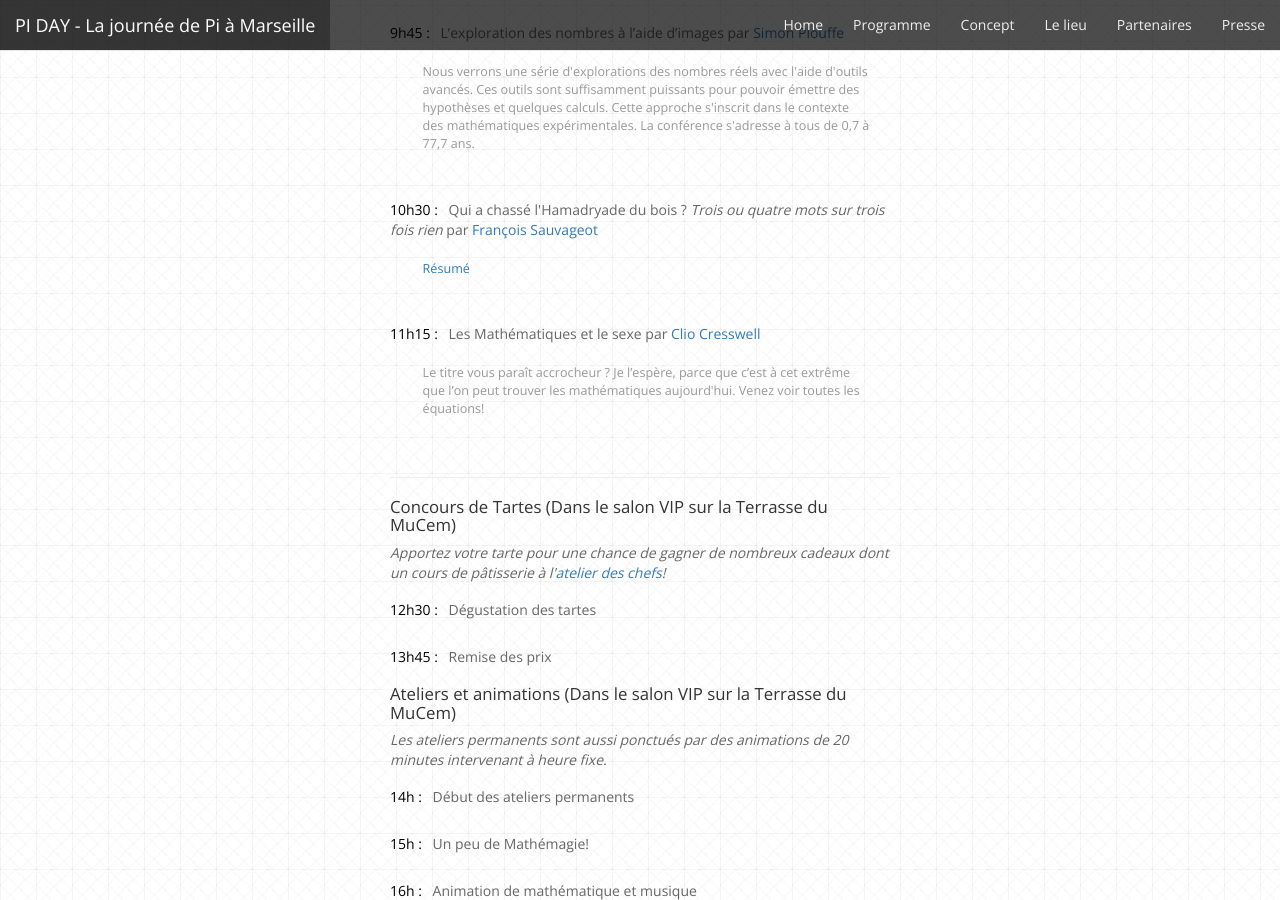
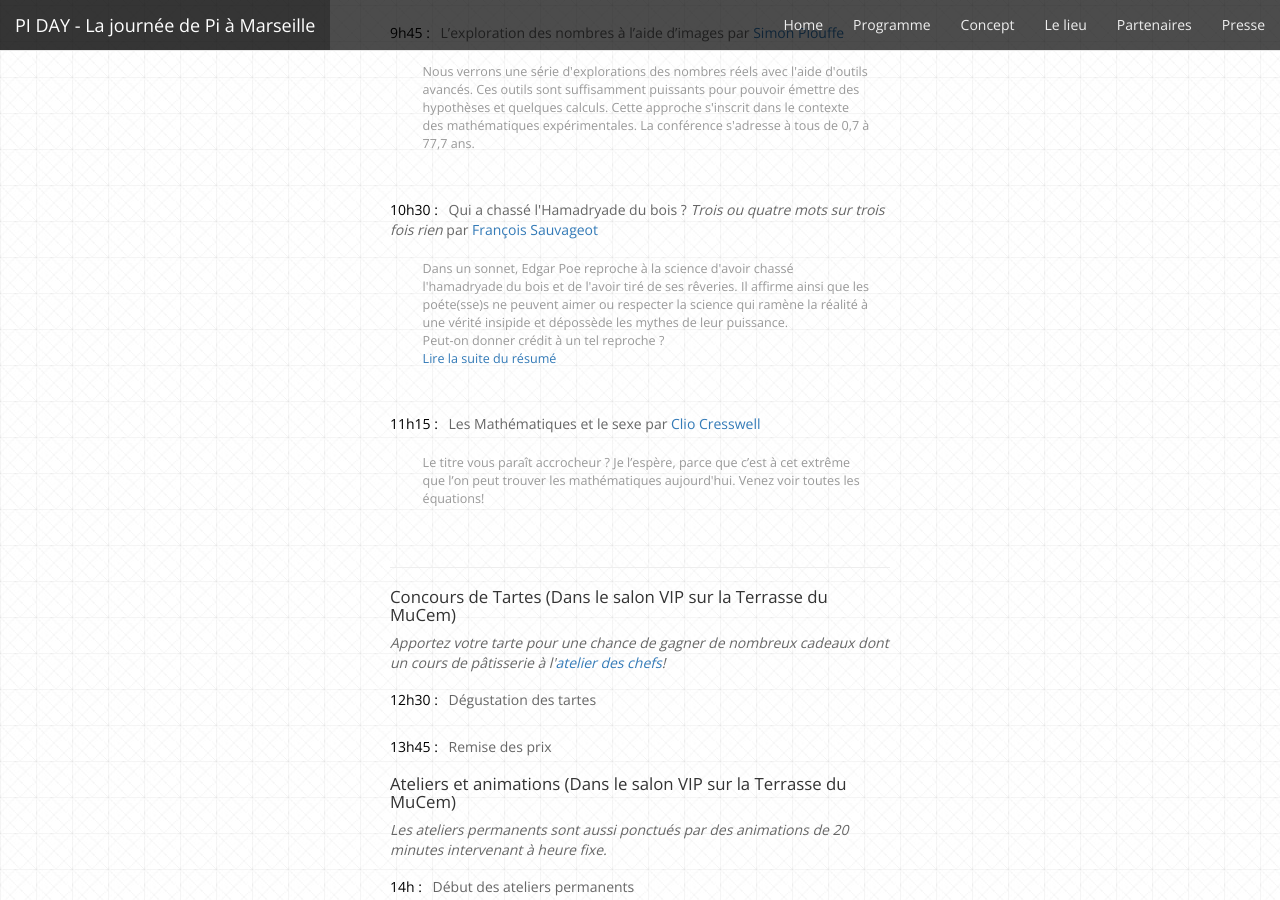
Before and after one commit to Piday/piday.github.io, a Jekyll site: the page built from programme.html, in a window 1280 px wide and 900 px high, scrolled down 391 px. Built offline with Jekyll 4.4.1, drawn with Linux system fonts in a browser that asks for light colours; nearby versions of some CDN libraries; Markdown is read by kramdown in place of the engine named in the settings.

Commit message:
lire le résumé
Le texte du lien est plus long pour des raisons de visibilité

```diff
--- a/programme.html
+++ b/programme.html
@@ -36,7 +36,11 @@ permalink: /Programme/
         <li>
           <p>
           <a class = "horaire" name = "sauvageot">10h30 :</a> Qui a chassé l'Hamadryade du bois ? <em>Trois ou quatre mots sur trois fois rien</em> par <a href="http://www.mathom.fr/sauvageot">François Sauvageot</a>
-		  <blockquote><a href="{{ "/sauvageot.html" | prepend: site.baseurl}}">Résumé</a></blockquote>
+		  <blockquote>
+			 Dans un sonnet, Edgar Poe reproche à la science d'avoir chassé l'hamadryade du bois et de l'avoir tiré de ses rêveries. Il affirme ainsi que les poéte(sse)s ne peuvent aimer ou respecter la science qui ramène la réalité à une vérité insipide et dépossède les mythes de leur puissance.</br>
+			 Peut-on donner crédit à un tel reproche ? </br>
+			  <a href="{{ "/sauvageot.html" | prepend: site.baseurl}}">Lire la suite du résumé</a>
+		  </blockquote>
           </p>
         </li>
         <li>
```
